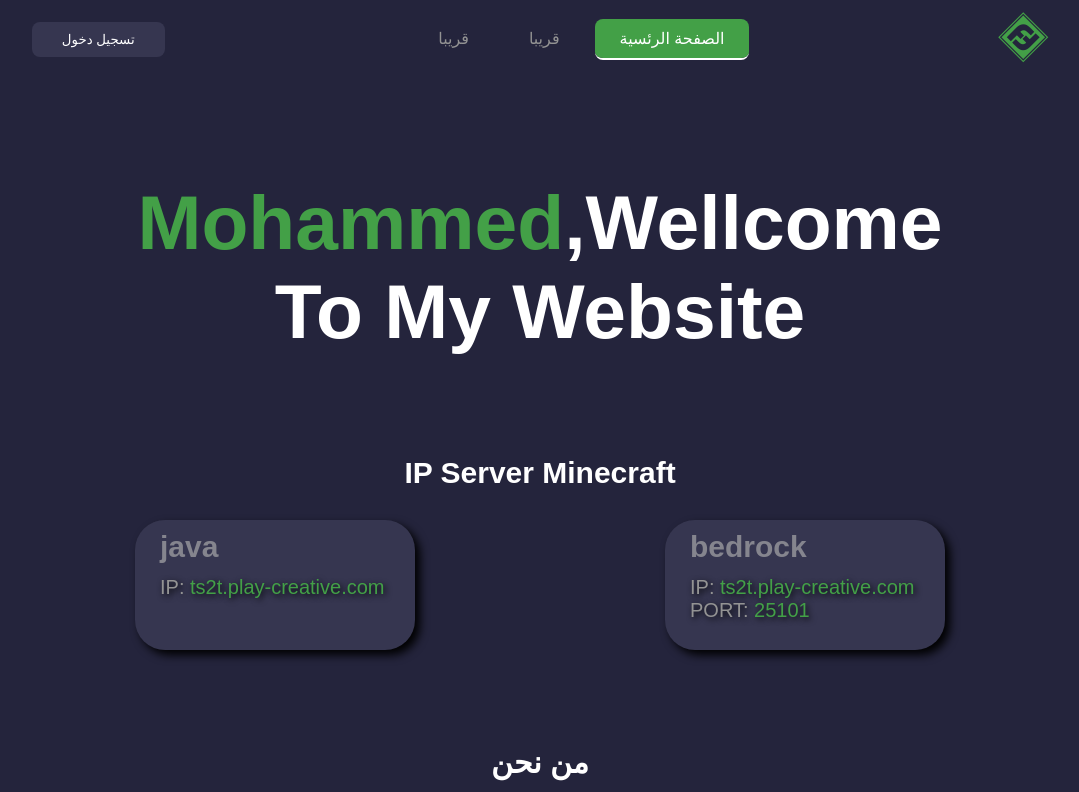
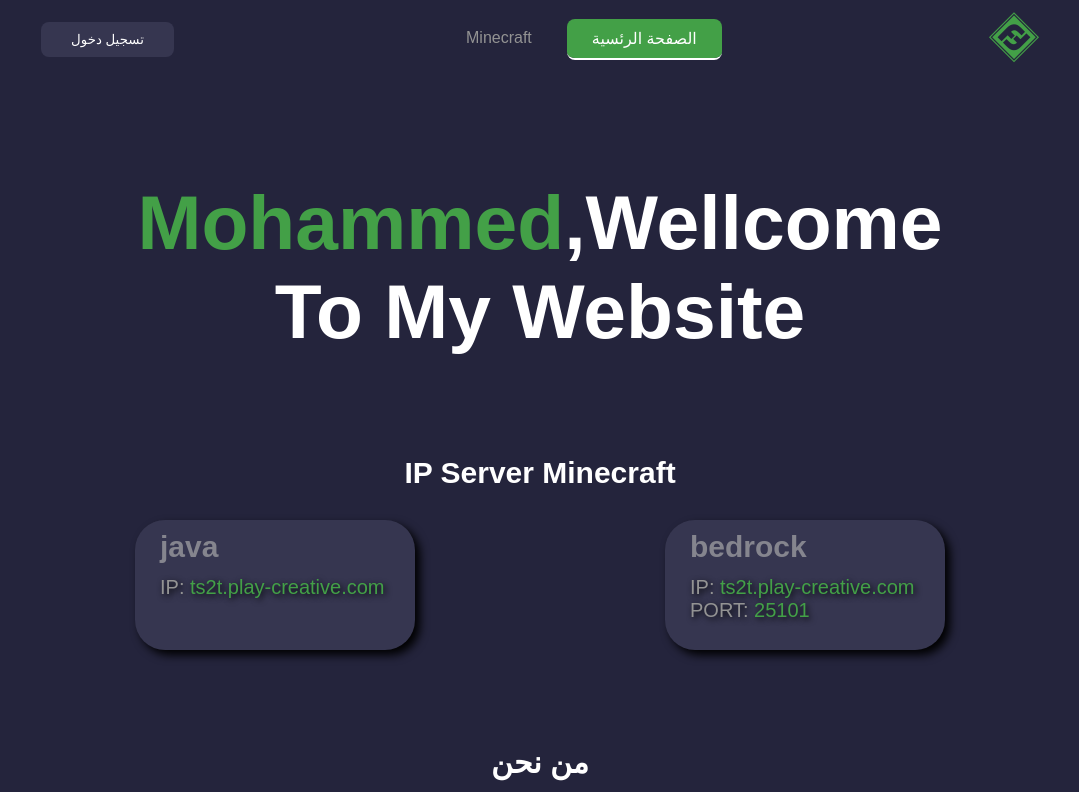
Before and after one commit to AyhamAlnammourah/ST, a plain HTML site: page index.html in a window 1280 px wide. Shown: the top 792 px of the page, without its empty margins (100-1179 px from the left). Drawn offline with Linux system fonts and the light colour scheme.

Commit message:
Update index.html

```diff
--- a/index.html
+++ b/index.html
@@ -19,8 +19,7 @@
         <div class="list-link">
             <ul>
                 <li class="home"><a href="index.html">الصفحة الرئسية</a></li>
-                <li><a href="#">قريبا</a></li>
-                <li><a href="#">قريبا</a></li>
+                <li><a href="minecraft_page.html">Minecraft</a></li>
             </ul>
         </div>
         <div class="logout-secstion">
```
